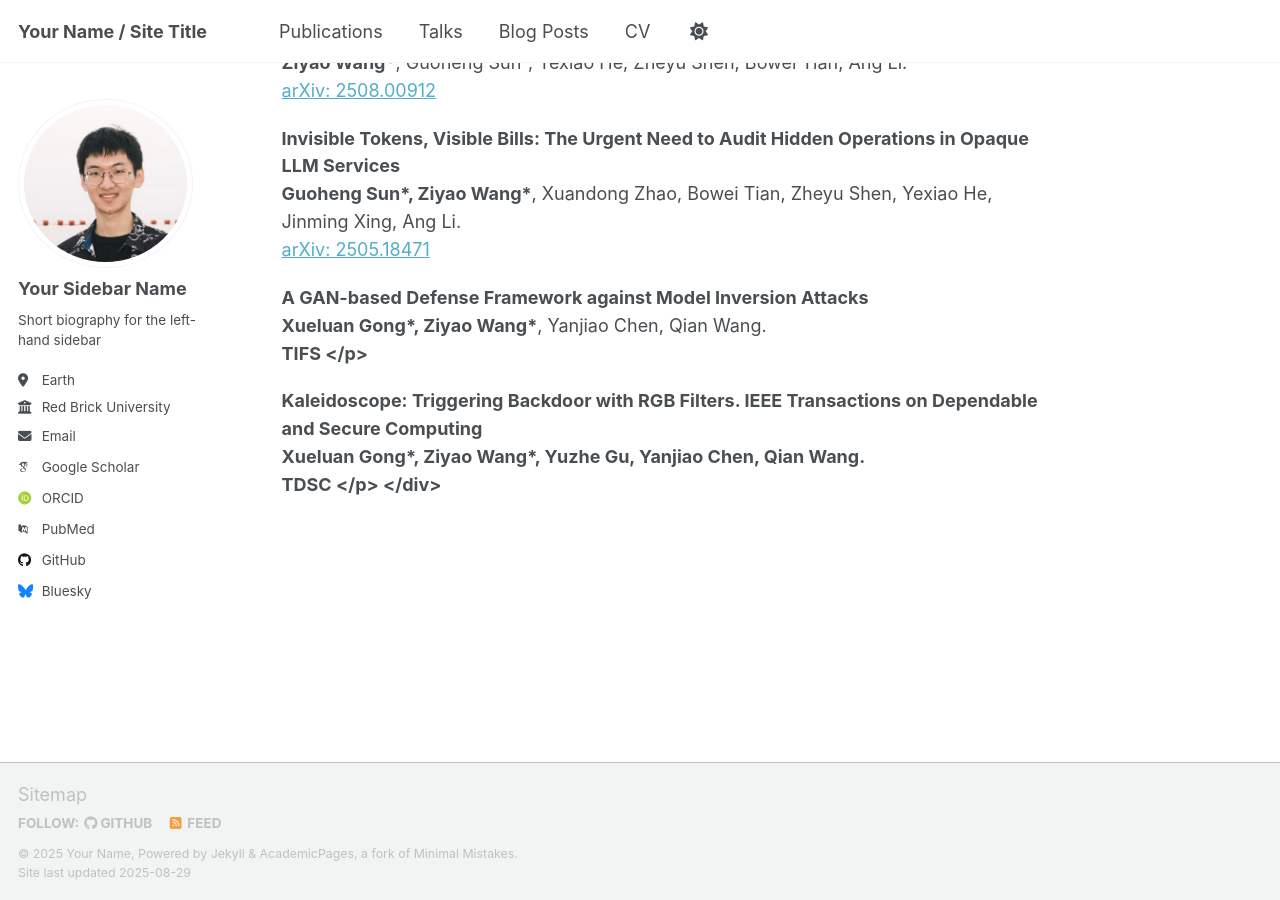
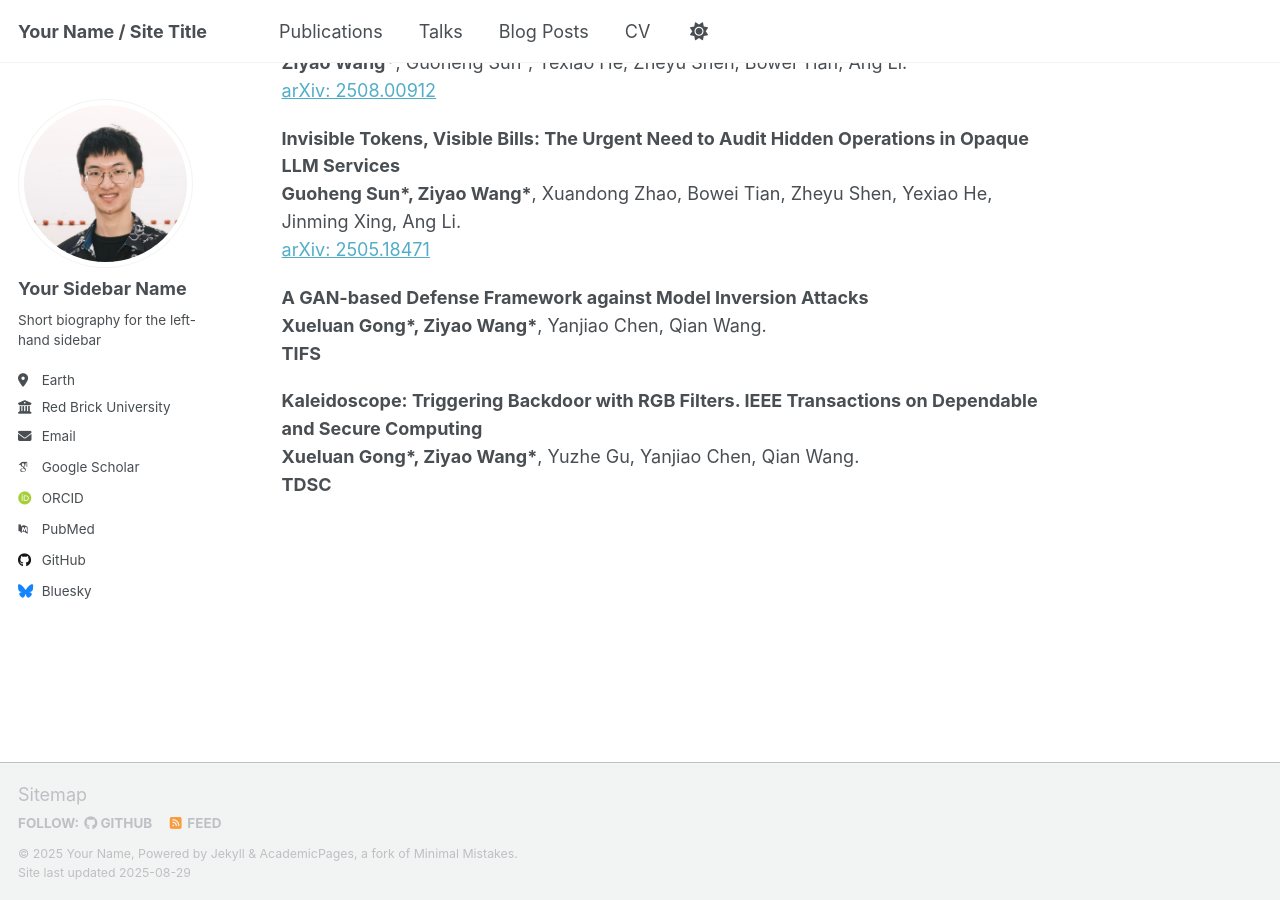
Before and after one commit to ziyaow1010/ziyaow1010.github.io, a Jekyll site: the page built from _pages/about.md, in a window 1280 px wide and 900 px high, scrolled down 1244 px. Built offline with Jekyll 4.4.1, drawn with Linux system fonts in a browser that asks for light colours; some web fonts are replaced; a script that is not in the unit is left out.

```diff
--- a/_pages/about.md
+++ b/_pages/about.md
@@ -68,13 +68,13 @@ ICML 2025
 <p>
 <strong>A GAN-based Defense Framework against Model Inversion Attacks</strong><br>
 <strong>Xueluan Gong*, Ziyao Wang*</strong>, Yanjiao Chen, Qian Wang.<br>
-<strong>TIFS<strong>
+<strong>TIFS</strong>
 </p>
 
 <p>
 <strong>Kaleidoscope: Triggering Backdoor with RGB Filters. IEEE Transactions on Dependable and Secure Computing</strong><br>
 <strong>Xueluan Gong*, Ziyao Wang*</strong>, Yuzhe Gu, Yanjiao Chen, Qian Wang.<br>
-<strong>TDSC<strong>
+<strong>TDSC</strong>
 </p>
 
 </div>
```
